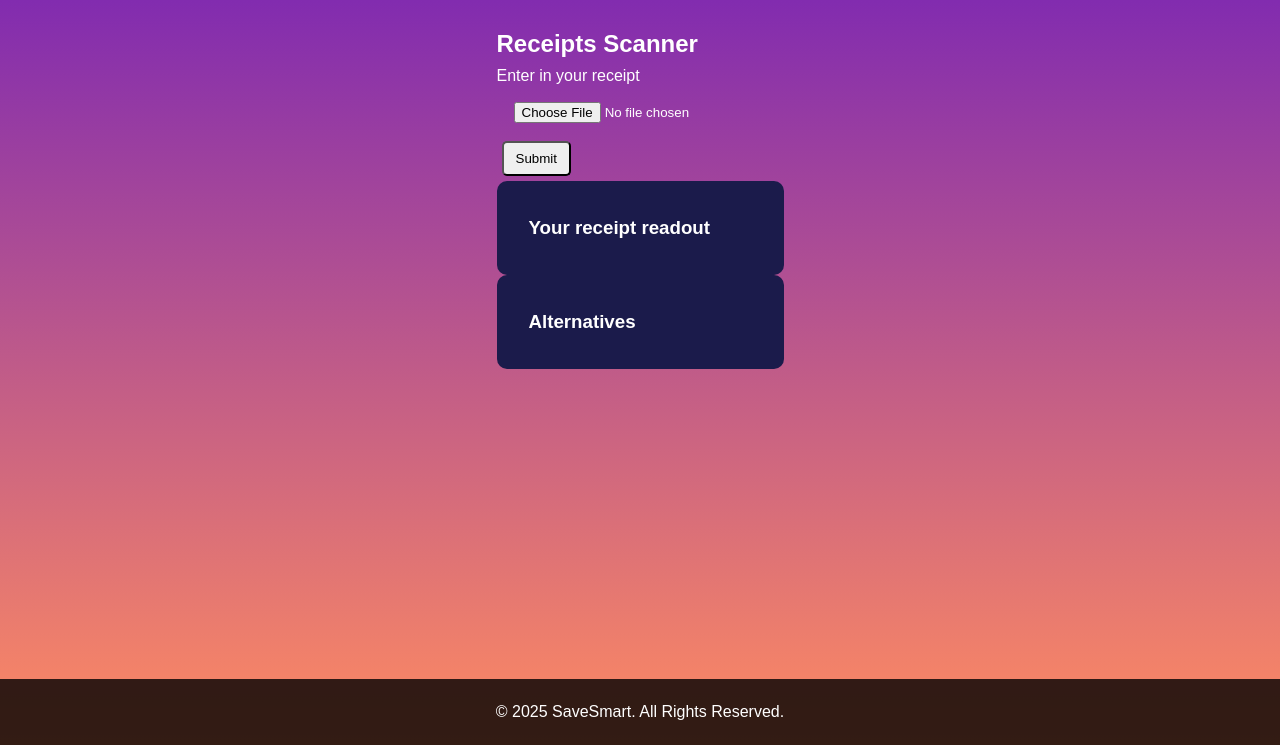
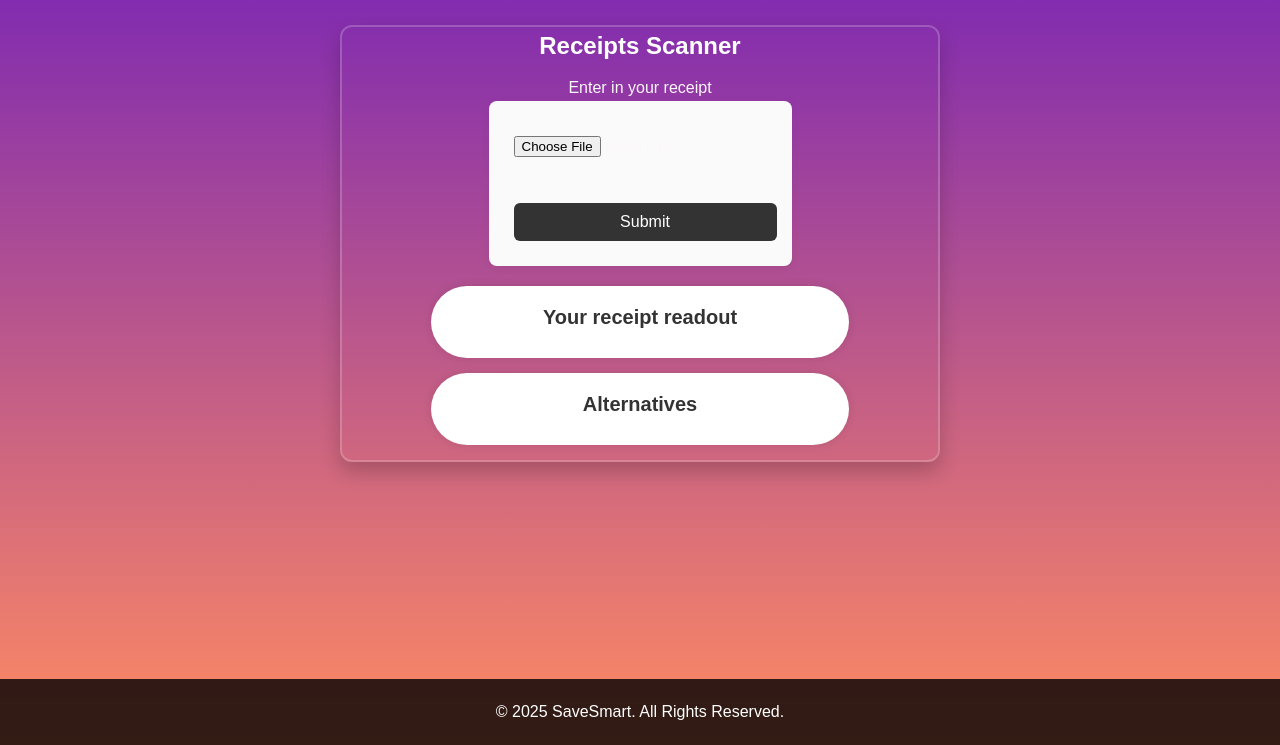
Before and after one commit to rezneac/Group6, a Flask app: page /receipt in a window 1280 px wide. Shown: the part 55-800 px from the top of the page. Run offline with Flask 3, Linux system fonts and the light colour scheme; a user stored in the database is signed in.

Commit message:
final changes on receipt page

```diff
--- a/static/styles.css
+++ b/static/styles.css
@@ -444,6 +444,111 @@ loginmain{
   .register-link p a:hover{
     text-decoration: underline;
   }
+/*receipt page*/
+.receipt-container {
+    width: 80%;
+    max-width: 600px;
+    border-radius: 12px;
+    border: 2px solid rgba(255, 255, 255, .2);
+    box-shadow: 0 10px 20px rgba(0, 0, 0, 0.2);
+    color: #fbf8f8;
+    text-align: center;
+    display: flex;
+    flex-direction: column;
+    align-items: center;
+}
+
+/* Header */
+.receipt-container h2 {
+    font-size: 24px;
+    color: white;
+    margin-bottom: 10px;
+}
+
+/* Form Section */
+.receipt-form {
+    background: #fafafa;
+    padding: 20px;
+    border-radius: 8px;
+    box-shadow: 0 2px 10px rgba(0, 0, 0, 0.05);
+    margin-bottom: 20px;
+}
+
+.receipt-form input[type="file"] {
+    display: block;
+    margin: 10px auto;
+    padding: 5px;
+}
+
+.receipt-form input[type="submit"] {
+    width: 100%;
+    background: #333;
+    color: white;
+    border: none;
+    padding: 10px;
+    font-size: 16px;
+    border-radius: 6px;
+    cursor: pointer;
+    transition: background 0.3s ease;
+}
+
+.receipt-form input[type="submit"]:hover {
+    background: #0056b3;
+}
+
+/* Readout & Alternatives Sections */
+.alternatives{
+    width:70%;
+    height: 30%;
+    align-items: center;
+    text-align: center;
+}
+.readout{
+    width: 70%;
+}
+.readout, .alternatives {
+    padding: 15px;
+    margin-bottom: 15px;
+    text-align: center;
+    background: #fff;
+    border: none;
+    outline: none;
+    border-radius: 40px;
+    box-shadow: 0 0 10px rgba(0, 0, 0, .1);
+    cursor: pointer;
+    font-size: 16px;
+    color: #333;
+    font-weight: 600;
+}
+
+.readout h3, .alternatives h3 {
+    font-size: 20px;
+    margin-bottom: 10px;
+    color: #333;
+}
+
+.readout strong, .alternatives strong {
+    font-size: 16px;
+    color: #444;
+    display: block;
+}
+
+.readout p, .alternatives p {
+    font-size: 14px;
+    color: #666;
+}
+
+/* Mobile Responsiveness */
+@media (max-width: 600px) {
+    .receipt-container {
+        width: 90%;
+        padding: 15px;
+    }
+
+    .readout, .alternatives {
+        padding: 10px;
+    }
+}
 /* Progress Bar Styling */
 
 .global-progress-title {
--- a/templates/receipt.html
+++ b/templates/receipt.html
@@ -19,7 +19,7 @@
         </nav>
     </header>
 
-    <receiptmain>
+    <div class="receipt-container">
         <h2>Receipts Scanner</h2>
         <p>Enter in your receipt</p>
         <div class="receipt-form">
@@ -29,7 +29,7 @@
             <input type="submit">
 
             </div>
-            <div class="main">
+            <div class="readout">
                 <h3>Your receipt readout</h3>
                 {% for item in obj.receipt_items %}
 
@@ -39,7 +39,7 @@
                 {% endfor %}
 
             </div>
-            <div class="main">
+            <div class="alternatives">
                 <h3>Alternatives</h3>
                 {% for item in obj.alternative_items %}
 
@@ -50,7 +50,7 @@
 
             </div>
         </section>
-    </receiptmain>
+    </div>
 
     <footer>
         <p>&copy; 2025 SaveSmart. All Rights Reserved.</p>
```
